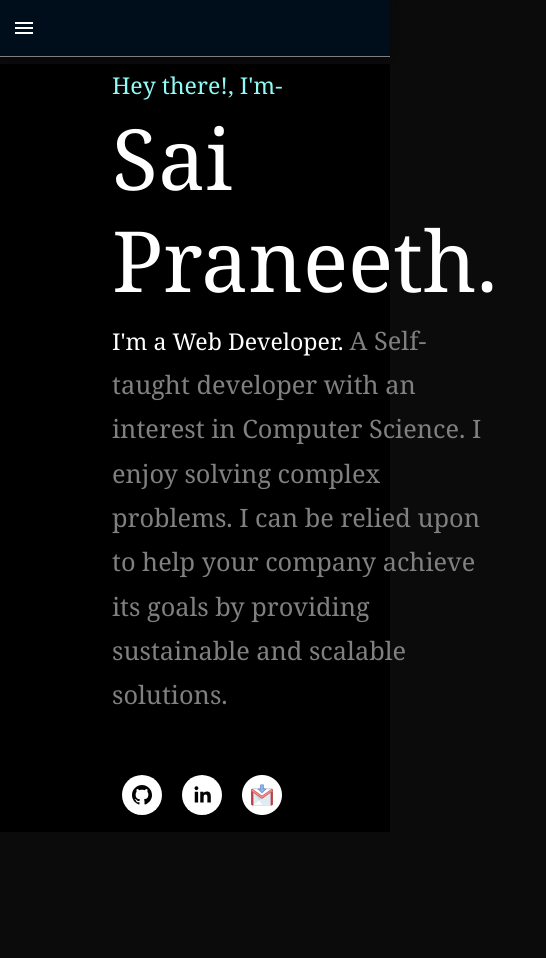
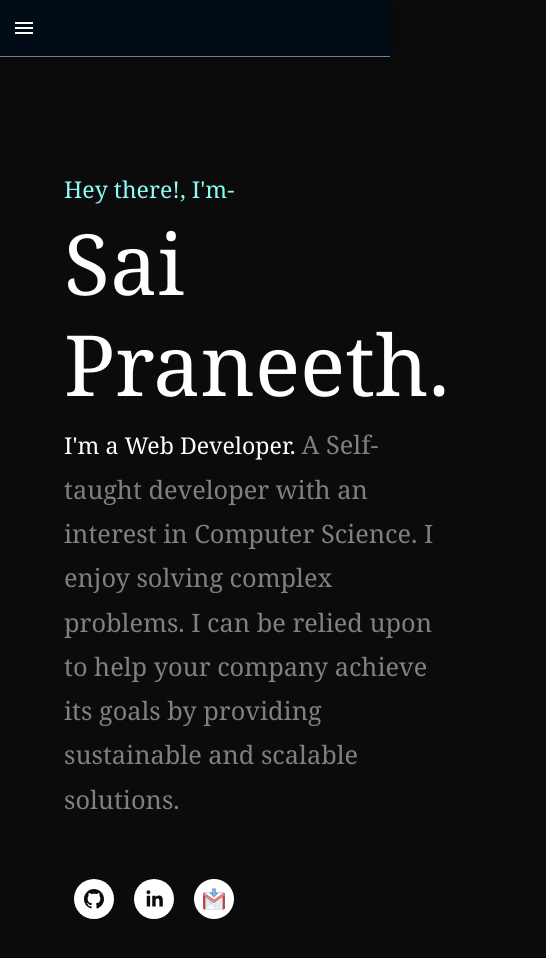
Before and after one commit to SaiPraneethPegada/portfolio, a React (Create React App) app: page / in a window 390 px wide. Shown: the top 958 px of the page, 546 px wide, since content can reach past the window. Before the commit the page ends 873 px from the top, so only its background shows below. Built offline with nearby package versions, Linux system fonts and the light colour scheme.

Commit message:
responsiveness

```diff
--- a/src/App.css
+++ b/src/App.css
@@ -34,10 +34,7 @@ button:hover {
 }
 
 .homeContent {
-    width: 100%;
-    height: 91%;
     padding: 4vh;
-    background-color: rgb(0, 0, 0);
 }
 
 @media (max-width: 800px) {
@@ -49,7 +46,7 @@ button:hover {
     }
 }
 
-@media (max-width: 600px) {
+@media (max-width: 769px) {
     .image {
         display: none;
     }
--- a/src/components/About/Education.js
+++ b/src/components/About/Education.js
@@ -63,7 +63,7 @@ export default function Education() {
                 ))}
             </div>
             <div className="mt-5 d-flex flex-column flex-wrap align-content-around">
-                <div className="main" id="section1">
+                <div className="main m-3" id="section1">
                     <p style={{ visibility: "hidden" }}>.</p>
                     <br />
                     <h1 className="headings">Education</h1>
@@ -90,7 +90,7 @@ export default function Education() {
                     ))}
                 </div>
 
-                <div className="main" id="section2">
+                <div className="main m-3" id="section2">
                     <h1 className="headings my-5">Experience</h1>
                     {workPlace.map((work, index) => (
                         <div key={index}>
--- a/src/components/Home/Home.js
+++ b/src/components/Home/Home.js
@@ -4,8 +4,8 @@ import landing from "../../images/landing.png";
 
 export default function Home() {
     return (
-        <div className="homeContent d-flex align-items-center p-5">
-            <main className="p-5 m-3">
+        <div className="homeContent d-flex align-items-center my-5 p-5">
+            <main className="m-3">
                 <div>
                     <h3 style={{ color: "#8ffbf7" }}>Hey there!, I'm-</h3>
                     <h1 className="" style={{ fontSize: "10vh" }}>
--- a/src/components/Navbar.js
+++ b/src/components/Navbar.js
@@ -63,7 +63,7 @@ function NavBar(props) {
                 <AppBar
                     component="nav"
                     style={{
-                        backgroundColor: "#000e1c",
+                        backgroundColor: "#000b15",
                         borderBottom: "1px solid gray",
                     }}>
                     <Toolbar>
```
